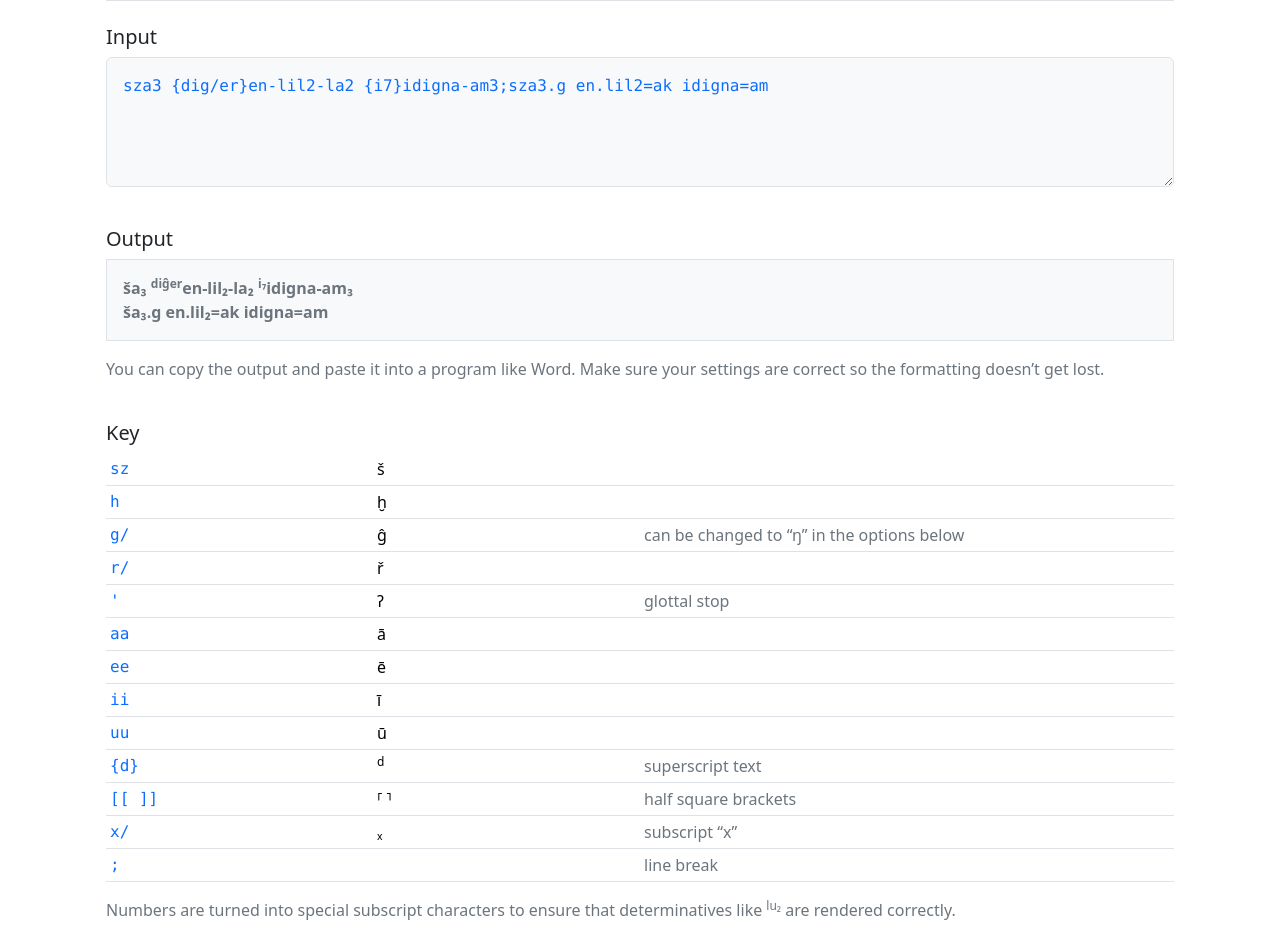
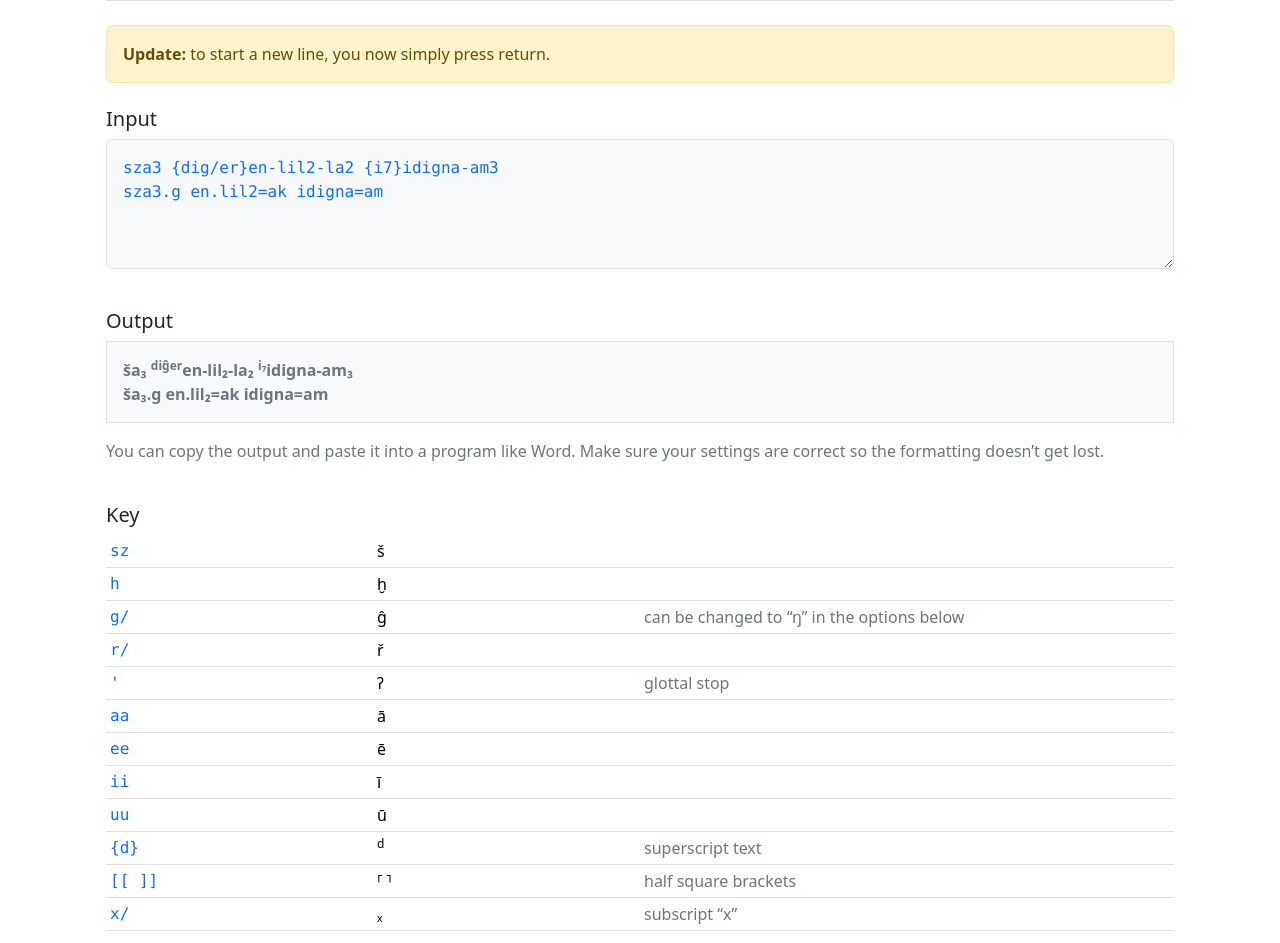
Before and after one commit to victorvoermans/sumtype, a plain HTML site: page index.html in a window 1280 px wide. Shown: the part 120-1063 px from the top of the page. Drawn offline with nearby package versions, Linux system fonts and the light colour scheme.

Commit message:
Changed new line functionality

```diff
--- a/index.html
+++ b/index.html
@@ -12,19 +12,35 @@
   <body onload="convert()">
     <div class="container">
       <div class="p-4">
+
+        <!-- Header -->
+
         <div class="border-bottom">
           <h1>SumType</h1>
           <p class="text-secondary">A tool for typing fully formatted transliterations of Sumerian, by Victor Voermans, 2024.</p>
         </div>
+
+        <p class="mt-4 mb-0 alert alert-warning"><strong>Update:</strong> to start a new line, you now simply press return.</p>
+
+        <!-- Input -->
+
         <div class="pt-4">
           <h5>Input</h5>
-          <textarea id="input" name="input" class="form-control border border-1 font-monospace text-primary text-bg-light p-3 mb-3"  style="height:130px;" spellcheck="false" onkeyup="convert()">sza3 {dig/er}en-lil2-la2 {i7}idigna-am3;sza3.g en.lil2=ak idigna=am</textarea>
+          <textarea id="input" name="input" class="form-control border border-1 font-monospace text-primary text-bg-light p-3 mb-3"  style="height:130px;" spellcheck="false" onkeyup="convert()">
+sza3 {dig/er}en-lil2-la2 {i7}idigna-am3
+sza3.g en.lil2=ak idigna=am</textarea>
         </div>
+
+        <!-- Output -->
+
         <div class="pt-4">
           <h5>Output</h5>
           <p id="output" class="border border-1 text-secondary text-bg-light p-3"></p>
           <p class="text-secondary">You can copy the output and paste it into a program like Word. Make sure your settings are correct so the formatting doesn&rsquo;t get lost.</p>
         </div>
+
+        <!-- Key -->
+
         <div class="pt-4">
           <h5>Key</h5>
           <table class="table table-sm table-hover">
@@ -88,14 +104,17 @@
               <td>ₓ</td>
               <td class="text-secondary">subscript &ldquo;x&rdquo;</td>
             </tr>
-            <tr>
+            <!-- <tr>
               <td class="font-monospace text-primary">;</td>
               <td></td>
               <td class="text-secondary">line break</td>
-            </tr>
+            </tr> -->
           </table>
           <p class="text-secondary">Numbers are turned into special subscript characters to ensure that determinatives like <sup>lu₂</sup> are rendered correctly.</p>
         </div>
+
+        <!-- Options -->
+
         <div class="pt-4">
           <h5>Options</h5>
           <div class="mb-3">
@@ -122,6 +141,8 @@
           </div>
         </div>
 
+        <!-- Button to homepage -->
+
         <hr class="my-4">
         <p><a class="btn btn-primary" href="https://victorvoermans.github.io/" target="_blank"><i class="bi bi-house-heart-fill"></i> My homepage</a></p>
       </div>
--- a/sumtype.js
+++ b/sumtype.js
@@ -18,7 +18,8 @@ const chars = [
     ["[[","⸢"],
     ["]]","⸣"],
     ["x/","ₓ"],
-    [";","$br"],
+    ["\n","$br"],
+    [";","$br"], // Conservative of an earlier function
     ["{","$sup"],
     ["}","$/sup"],
     ["<","&#60;"],
```
